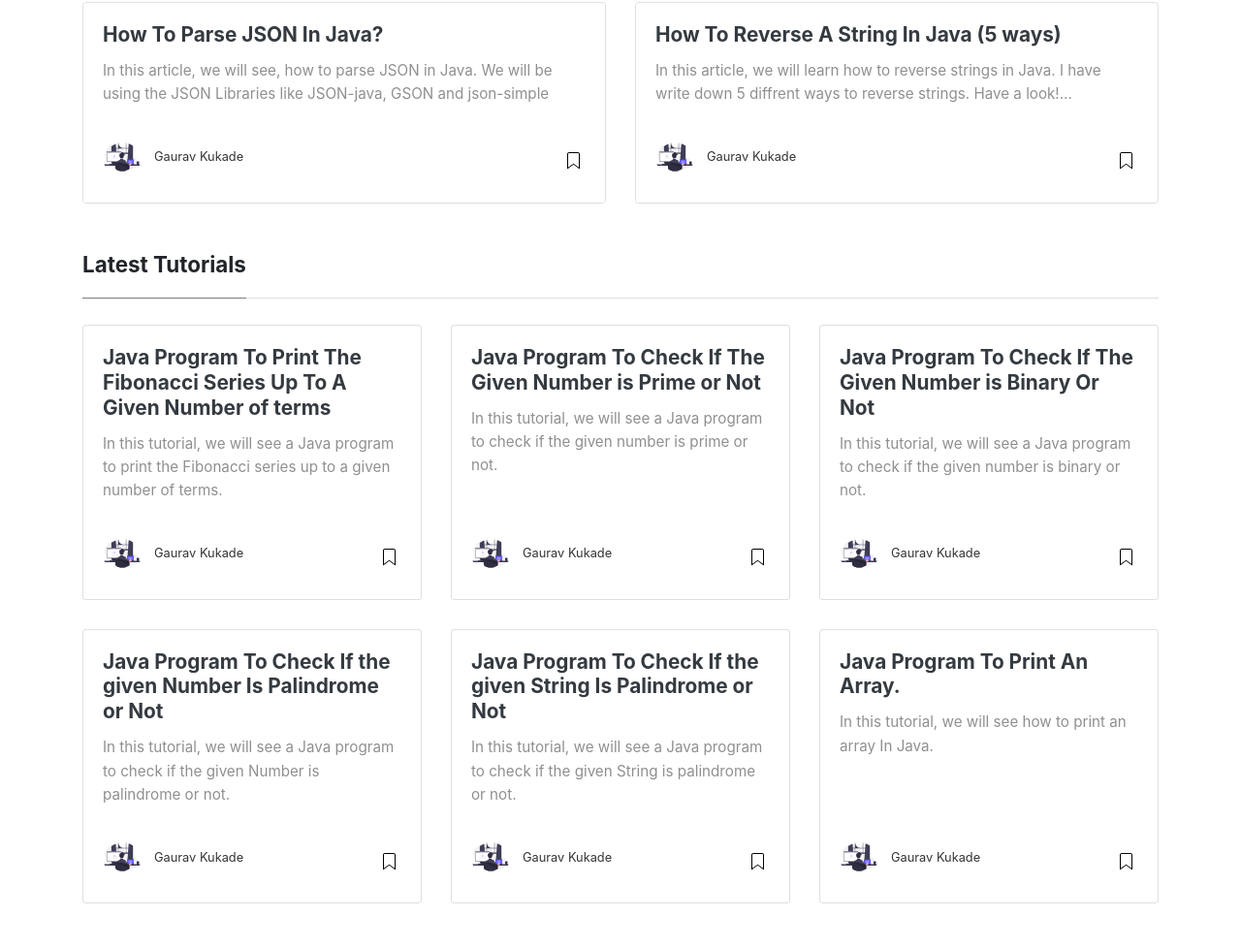
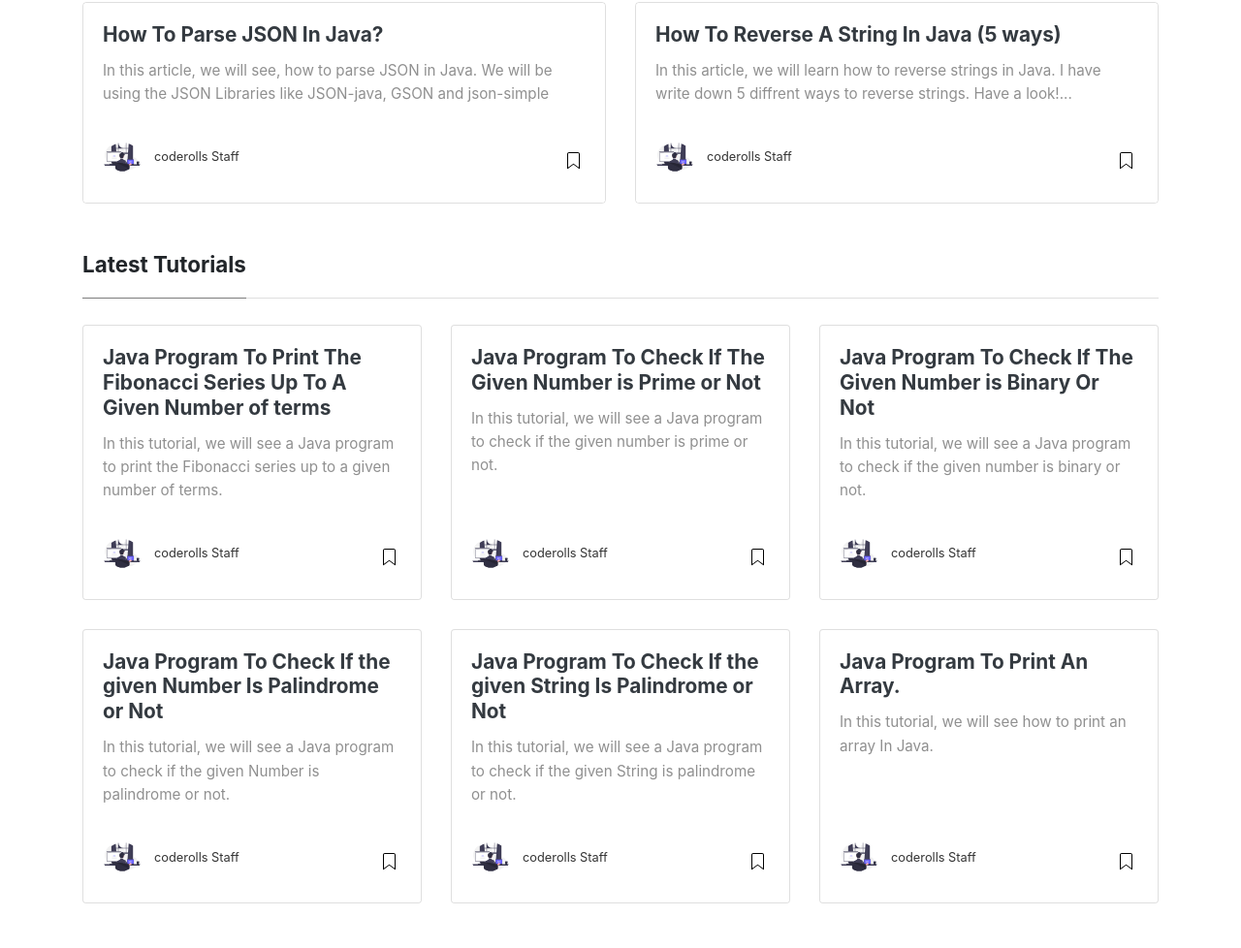
Before and after one commit to coderolls/coderolls-blog, a Jekyll site: the page built from index.html, in a window 1280 px wide and 1400 px high. Shown: the part 388-1366 px from the top of the window at 97% size. Built offline with Jekyll 4.4.1, drawn with Linux system fonts in a browser that asks for light colours; nearby versions of some CDN libraries; the list of posts is cut into pages by our own code.

Commit message:
Update _config.yml

```diff
--- a/_config.yml
+++ b/_config.yml
@@ -15,14 +15,14 @@ permalink: /:title/
 # Authors
 authors:
   gaurav:
-    name: Gaurav Kukade
-    display_name: Gaurav Kukade
+    name: coderolls Staff
+    display_name: coderolls Staff
     avatar: 'assets/images/coderolls_display.svg'
-    gravatar: 4cb49146376b1ef2b46181f2388655ca
-    email: gaurav@coderolls.com
-    web: https://twitter.com/gdkukade
-    twitter: https://twitter.com/gdkukade
-    description: "Hi 👋🏼 I'm Gaurav Kukade, a software developer. I write tutorials about Java programming language and related technologies."
+    # gravatar: 4cb49146376b1ef2b46181f2388655ca
+    email: hello@coderolls.com
+    web: https://coderolls.com
+    twitter: https://twitter.com/coderolls
+    description: "Hi 👋🏼, At coderolls we write tutorials about Java programming language and related technologies."
 
 # Plugins
 plugins:
```
